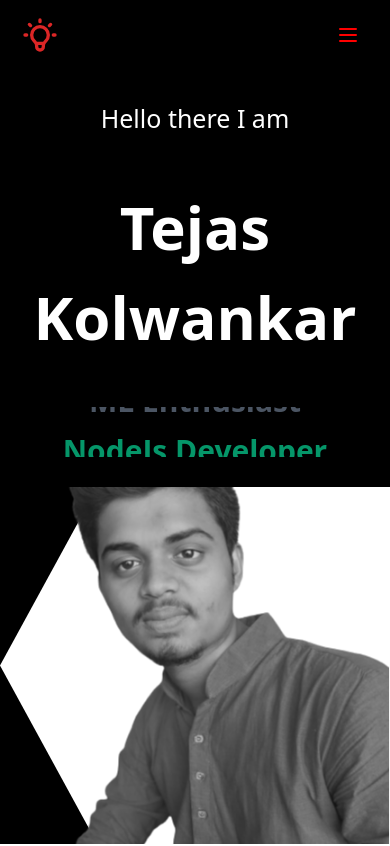
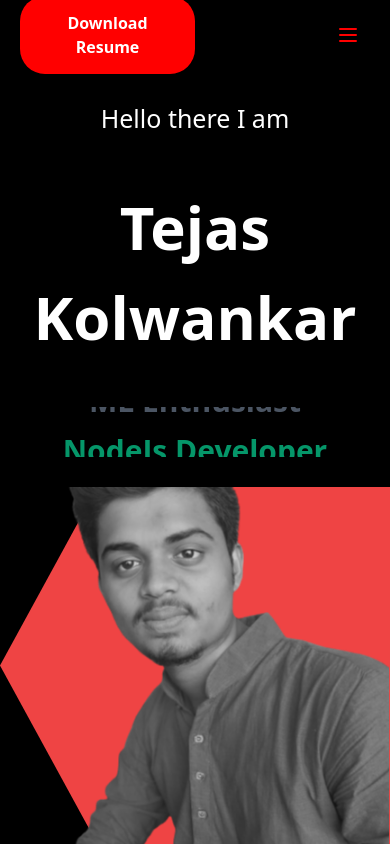
Before and after one commit to Tejas021/Nextjs-Portfolio, a Next.js app: page / in a window 390 px wide. Shown: the top 846 px of the page. Built offline with nearby package versions, Linux system fonts and the light colour scheme.

Commit message:
added download and fixed dark shit

```diff
--- a/components/About.js
+++ b/components/About.js
@@ -2,9 +2,9 @@ import React from 'react'
 import styles from "./About.module.css"
 const About = () => {
     return (
-        <div className={`${styles.a} dark:bg-black dark:text-white`} id="about">
+        <div className={`${styles.a} dark:bg-white dark:text-black`} id="about">
             <div className={styles.aLeft}>
-                <div className={`${styles.aBgCard} bg-black dark:bg-white`}></div>
+                <div className={`${styles.aBgCard} bg-red-500 dark:bg-red-500`}></div>
                 <div className={styles.aCard}>
                     <img className={styles.aImg} src="/img/self.png"></img>
                 </div>
--- a/components/Button.js
+++ b/components/Button.js
@@ -7,47 +7,64 @@ import {useTheme} from 'next-themes'
 import { useEffect } from 'react'
 
 
+const btnstyle={
+  background:'red',
+  padding:'15px',
+  outline:'none',
+  border:'none',
+  borderRadius:'25px',
+  paddingInline:'15px',
+  fontWeight:700
+
+}
+
 const Button = () => {
   const {theme, setTheme} = useTheme()
 
-  useEffect(()=>{setTheme("light")},[setTheme])
+  useEffect(()=>{setTheme("light")})
 
     return (
-        <div>
-{theme === "dark" ? (
+      <div>
+      <a href="/portfolio/Tejas Kolwankar.pdf" download>
+      <button style={btnstyle}>Download Resume</button>
+      </a>
 
-        <svg
-          onClick={() => setTheme("light")}
-          xmlns="http://www.w3.org/2000/svg"
-          className="h-10 w-10 text-red-600"
-          fill="none"
-          viewBox="0 0 24 24"
-          stroke="currentColor"
-        >
-          <path
-            strokeLinecap="round"
-            strokeLinejoin="round"
-            strokeWidth={2}
-            d="M20.354 15.354A9 9 0 018.646 3.646 9.003 9.003 0 0012 21a9.003 9.003 0 008.354-5.646z"
-          />
-        </svg>
-      ):( <svg
-      onClick={() => setTheme("dark")}
-      xmlns="http://www.w3.org/2000/svg"
-      className="h-10 w-10 text-red-600"
-      fill="none"
-      viewBox="0 0 24 24"
-      stroke="currentColor"
-    >
-      <path
-        strokeLinecap="round"
-        strokeLinejoin="round"
-        strokeWidth={2}
-        d="M9.663 17h4.673M12 3v1m6.364 1.636l-.707.707M21 12h-1M4 12H3m3.343-5.657l-.707-.707m2.828 9.9a5 5 0 117.072 0l-.548.547A3.374 3.374 0 0014 18.469V19a2 2 0 11-4 0v-.531c0-.895-.356-1.754-.988-2.386l-.548-.547z"
-      />
-    </svg>
-  ) }
-        </div>
+      </div>
+//         <div>
+// {theme === "dark" ? (
+
+//         <svg
+//           onClick={() => setTheme("light")}
+//           xmlns="http://www.w3.org/2000/svg"
+//           className="h-10 w-10 text-red-600"
+//           fill="none"
+//           viewBox="0 0 24 24"
+//           stroke="currentColor"
+//         >
+//           <path
+//             strokeLinecap="round"
+//             strokeLinejoin="round"
+//             strokeWidth={2}
+//             d="M20.354 15.354A9 9 0 018.646 3.646 9.003 9.003 0 0012 21a9.003 9.003 0 008.354-5.646z"
+//           />
+//         </svg>
+//       ):( <svg
+//       onClick={() => setTheme("dark")}
+//       xmlns="http://www.w3.org/2000/svg"
+//       className="h-10 w-10 text-red-600"
+//       fill="none"
+//       viewBox="0 0 24 24"
+//       stroke="currentColor"
+//     >
+//       <path
+//         strokeLinecap="round"
+//         strokeLinejoin="round"
+//         strokeWidth={2}
+//         d="M9.663 17h4.673M12 3v1m6.364 1.636l-.707.707M21 12h-1M4 12H3m3.343-5.657l-.707-.707m2.828 9.9a5 5 0 117.072 0l-.548.547A3.374 3.374 0 0014 18.469V19a2 2 0 11-4 0v-.531c0-.895-.356-1.754-.988-2.386l-.548-.547z"
+//       />
+//     </svg>
+//   ) }
+//         </div>
     )
 }
 
--- a/components/Contact.js
+++ b/components/Contact.js
@@ -31,7 +31,7 @@ const Contact = () => {
                 <div className={`${styles.cInfo}  text-black sm:text-white dark:text-white sm:dark:text-black`}>
                     <div className={styles.cInfoItem}>
                     <div className={styles.cIcon}>
-                    <svg xmlns="http://www.w3.org/2000/svg" className="h-7 w-7 text-red-600" viewBox="0 0 20 20" fill="currentColor">
+                    <svg xmlns="http://www.w3.org/2000/svg" className="h-7 w-7 text-black-600" viewBox="0 0 20 20" fill="currentColor">
   <path d="M2 3a1 1 0 011-1h2.153a1 1 0 01.986.836l.74 4.435a1 1 0 01-.54 1.06l-1.548.773a11.037 11.037 0 006.105 6.105l.774-1.548a1 1 0 011.059-.54l4.435.74a1 1 0 01.836.986V17a1 1 0 01-1 1h-2C7.82 18 2 12.18 2 5V3z" />
 </svg>
                         </div>
@@ -40,14 +40,14 @@ const Contact = () => {
                         +91 9527105923</div>
                     <div className={styles.cInfoItem}>
                   <div className={styles.cIcon}>
-                  <svg xmlns="http://www.w3.org/2000/svg" className="h-7 w-7 text-red-600" viewBox="0 0 20 20" fill="currentColor">
+                  <svg xmlns="http://www.w3.org/2000/svg" className="h-7 w-7 text-black-600" viewBox="0 0 20 20" fill="currentColor">
   <path d="M2.003 5.884L10 9.882l7.997-3.998A2 2 0 0016 4H4a2 2 0 00-1.997 1.884z" />
   <path d="M18 8.118l-8 4-8-4V14a2 2 0 002 2h12a2 2 0 002-2V8.118z" />
 </svg>
                   </div>tejaskolwankar021@gmail.com</div>
                     <div className={styles.cInfoItem}>
                     <div className={styles.cIcon}>
-                    <svg xmlns="http://www.w3.org/2000/svg" className="h-7 w-7 text-red-600" viewBox="0 0 20 20" fill="currentColor">
+                    <svg xmlns="http://www.w3.org/2000/svg" className="h-7 w-7 text-black-600" viewBox="0 0 20 20" fill="currentColor">
   <path d="M10.707 2.293a1 1 0 00-1.414 0l-7 7a1 1 0 001.414 1.414L4 10.414V17a1 1 0 001 1h2a1 1 0 001-1v-2a1 1 0 011-1h2a1 1 0 011 1v2a1 1 0 001 1h2a1 1 0 001-1v-6.586l.293.293a1 1 0 001.414-1.414l-7-7z" />
 </svg>
                     </div>
--- a/components/Contact.module.css
+++ b/components/Contact.module.css
@@ -1,6 +1,7 @@
 .c {
   height: 100vh;
   position: relative;
+  background:red;
 }
 
 .cBg {
@@ -83,4 +84,9 @@
   .cInfoItem {
     width: 100%;
   }
+
+  .cRight {
+    flex: 1;
+    padding: 10px;
+  }
 }
--- a/components/Footer.js
+++ b/components/Footer.js
@@ -1,18 +1,18 @@
 const Footer = () => {
     return (
-        <div className="w-full  flex md:justify-center justify-between items-center flex-col p-4 gradient-bg-footer">
+        <div className="w-full bg-black flex md:justify-center justify-between items-center flex-col p-4 gradient-bg-footer">
 
 
         <div className="flex justify-center items-center flex-col mt-5">
-          <p className="dark:text-white text-black text-sm text-center">Built on NextJs</p>
-          <p className="dark:text-white text-black text-sm text-center font-medium mt-2">tejaskolwankar021@gmail.com</p>
+          <p className="text-white text-sm text-center">Built on NextJs</p>
+          <p className="text-white text-sm text-center font-medium mt-2">tejaskolwankar021@gmail.com</p>
         </div>
 
         <div className="sm:w-[90%] w-full h-[0.25px] bg-gray-400 mt-5 " />
 
         <div className="sm:w-[90%] w-full flex justify-between items-center mt-3">
-          <p className="dark:text-white text-black text-left text-xs">@tej_k_021</p>
-          <p className="dark:text-white text-right text-xs text-black">All rights reserved</p>
+          <p className="text-white text-left text-xs">@tej_k_021</p>
+          <p className="text-white text-right text-xs ">All rights reserved</p>
         </div>
       </div>
     )
--- a/components/Intro.js
+++ b/components/Intro.js
@@ -15,7 +15,7 @@ const Intro = () => {
                  <div className={styles.introItems}><p className="text-yellow-600">Full Stack Developer</p></div>
                  <div className={styles.introItems}><p className="text-gray-600">ML Enthusiast</p></div>
                  <div className={styles.introItems}><p className="text-green-600">NodeJs Developer</p></div>
-                 <div className={styles.introItems}><p className="text-indigo-600" >FrontEnd Developer</p></div>
+                 <div className={styles.introItems}><p className="text-indigo-600" >Asso. AWS Dev</p></div>
              </div>
 
         </div>
@@ -27,7 +27,7 @@ const Intro = () => {
 
 
 <div className={`${styles.iRight} bg-black dark:bg-white`}>
-     <div className={`${styles.iBg} bg-white dark:bg-black `}></div>
+     <div className={`${styles.iBg} bg-red-500 dark:bg-red-500 `}></div>
      <img className={styles.iImg} src="/img/Me-modified.png"></img>
      </div>
 
--- a/components/Nav.module.css
+++ b/components/Nav.module.css
@@ -77,6 +77,7 @@
   }
   .navLogo {
     padding-left: 20px;
+    width: 50%;
   }
   .disappear {
     display: none;
--- a/components/Project.module.css
+++ b/components/Project.module.css
@@ -71,6 +71,7 @@
 display:flex;
 flex-direction: row;
 justify-content: center;
+text-transform: capitalize;
 }
 
 .stackInner{
@@ -107,4 +108,13 @@ margin:2px 5px
     margin: 10px 10px;
     margin-bottom:0px
   }
+
+  .stackBody{
+    display:flex;
+    flex-direction: row;
+    justify-content: center;
+    margin-top:10px;
+
+    }
+
 }
--- a/components/Skills.jsx
+++ b/components/Skills.jsx
@@ -1,9 +1,13 @@
 import Image from "next/image"
 import {skills} from "../data1"
+import styles from "./Skills.module.css"
+
+
+
 
 const SkillCard = ({title,img}) => {
     return (
-        <div className="w-30 p-3 sm:p-5 sm:m-10 m-2 rounded border-solid border-2 border-red-500 items-center justify-center">
+        <div className={[styles.flexer,"w-30   p-3  sm:p-5 sm:m-10 m-2 rounded border-solid border-2 border-red-500 items-center justify-center"].join(' ')}>
             <Image src={img} objectFit="contain" height={"200px"} width={"200px"} alt={title} className=""/>
             <h1 className="text-center text-m sm:text-xl items-center ">{title}</h1>
         </div>
--- /dev/null
+++ b/components/Skills.module.css
@@ -0,0 +1,4 @@
+@media screen and (max-width: 480px) {
+    .flexer{
+    flex: 1;
+}}
```
Also changed, not shown: 1 other file (tests, documents, lock files or other folders).
